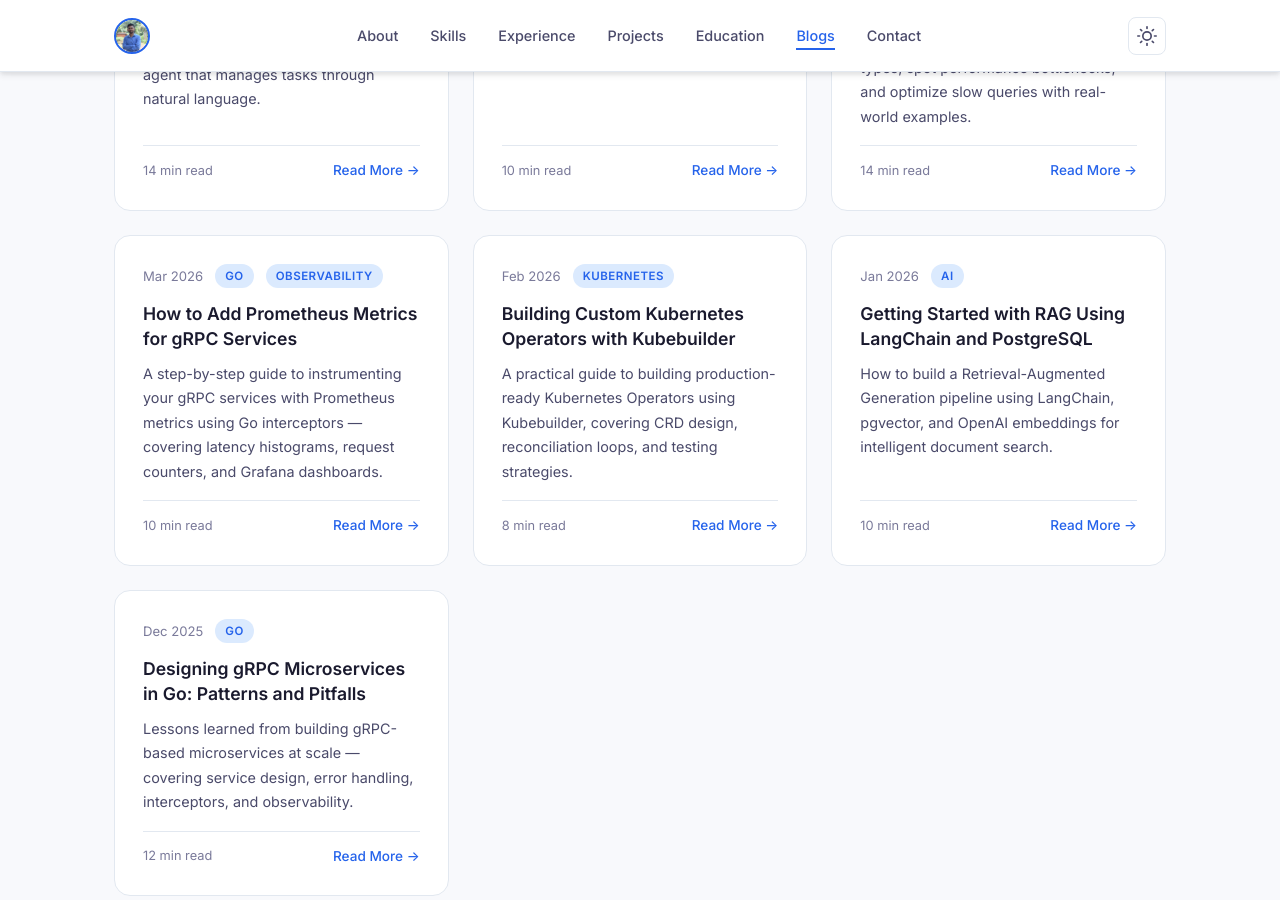
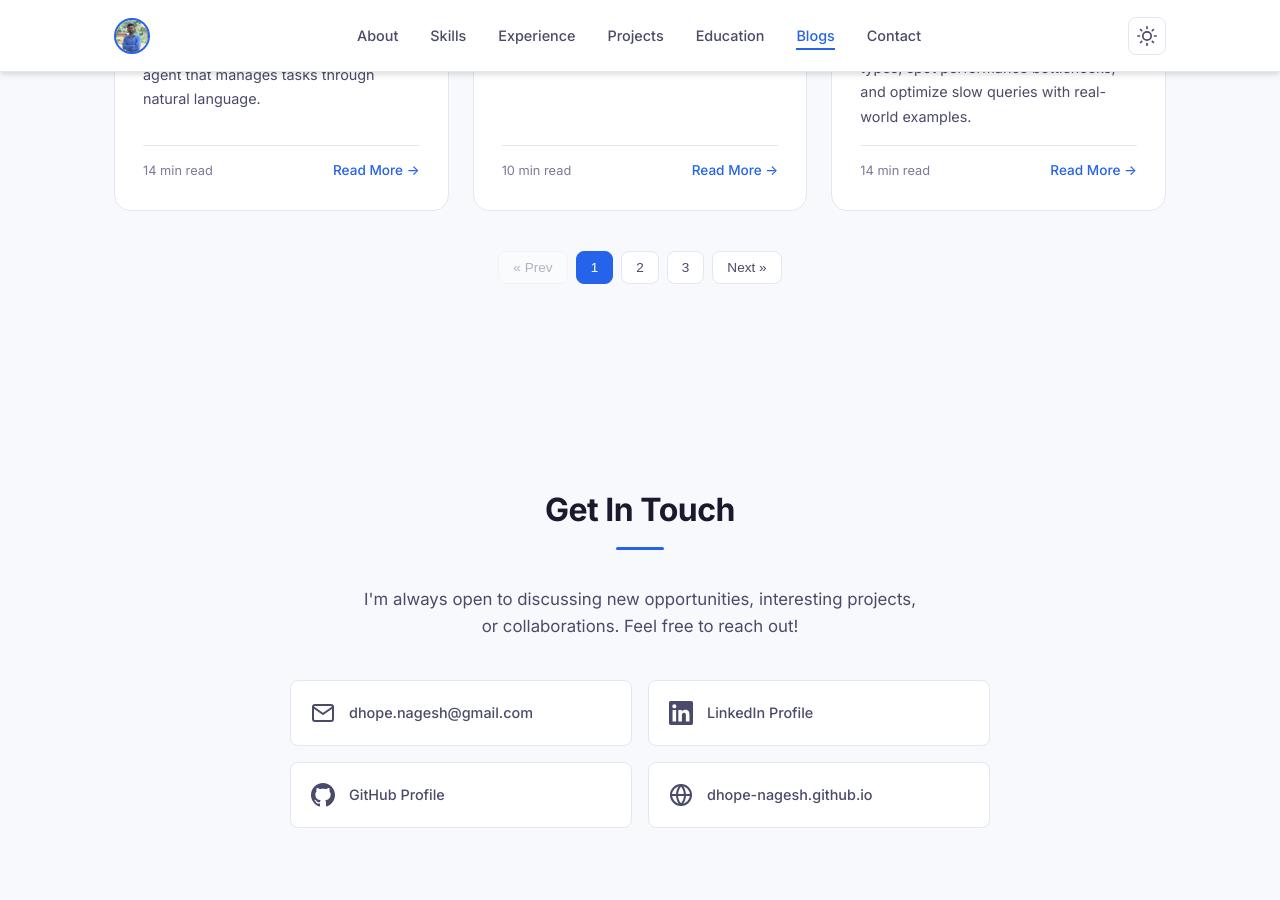
Before and after one commit to dhope-nagesh/dhope-nagesh.github.io, a Jekyll site: the page built from index.html, in a window 1280 px wide and 900 px high, scrolled down 6378 px. Built offline with Jekyll 4.4.1, drawn with Linux system fonts in a browser that asks for light colours.

Commit message:
pagination

```diff
--- a/index.html
+++ b/index.html
@@ -467,6 +467,7 @@ layout: null
                     </div>
                 </article>
             </div>
+            <div class="blog-pagination" id="blogPagination"></div>
         </div>
     </section>
 
@@ -504,5 +505,45 @@ layout: null
     </footer>
 
     <script src="script.js"></script>
+    <script>
+    (function() {
+        var perPage = 3;
+        var cards = document.querySelectorAll('#blogs .blog-card');
+        var pagination = document.getElementById('blogPagination');
+        var totalPages = Math.ceil(cards.length / perPage);
+        var currentPage = 1;
+
+        function showPage(page) {
+            currentPage = page;
+            cards.forEach(function(card, i) {
+                card.style.display = (i >= (page - 1) * perPage && i < page * perPage) ? '' : 'none';
+            });
+            renderPagination();
+        }
+
+        function renderPagination() {
+            if (totalPages <= 1) { pagination.innerHTML = ''; return; }
+            var html = '';
+            html += '<button class="blog-page-btn' + (currentPage === 1 ? ' disabled' : '') + '" data-page="prev">&laquo; Prev</button>';
+            for (var p = 1; p <= totalPages; p++) {
+                html += '<button class="blog-page-btn' + (p === currentPage ? ' active' : '') + '" data-page="' + p + '">' + p + '</button>';
+            }
+            html += '<button class="blog-page-btn' + (currentPage === totalPages ? ' disabled' : '') + '" data-page="next">Next &raquo;</button>';
+            pagination.innerHTML = html;
+        }
+
+        pagination.addEventListener('click', function(e) {
+            var btn = e.target.closest('.blog-page-btn');
+            if (!btn || btn.classList.contains('disabled')) return;
+            var page = btn.getAttribute('data-page');
+            if (page === 'prev') page = currentPage - 1;
+            else if (page === 'next') page = currentPage + 1;
+            else page = parseInt(page);
+            showPage(page);
+        });
+
+        showPage(1);
+    })();
+    </script>
 </body>
 </html>
--- a/styles.css
+++ b/styles.css
@@ -784,6 +784,41 @@ a.skill-tag:hover {
     color: var(--accent-hover);
 }
 
+.blog-pagination {
+    display: flex;
+    justify-content: center;
+    gap: 8px;
+    margin-top: 40px;
+}
+
+.blog-page-btn {
+    padding: 8px 14px;
+    font-size: 0.85rem;
+    font-weight: 500;
+    border: 1px solid var(--border);
+    border-radius: var(--radius);
+    background: var(--bg-card);
+    color: var(--text-secondary);
+    cursor: pointer;
+    transition: all var(--transition);
+}
+
+.blog-page-btn:hover:not(.disabled):not(.active) {
+    border-color: var(--accent);
+    color: var(--accent);
+}
+
+.blog-page-btn.active {
+    background: var(--accent);
+    color: #fff;
+    border-color: var(--accent);
+}
+
+.blog-page-btn.disabled {
+    opacity: 0.4;
+    cursor: default;
+}
+
 /* ===== Contact ===== */
 .contact-intro {
     text-align: center;
```
